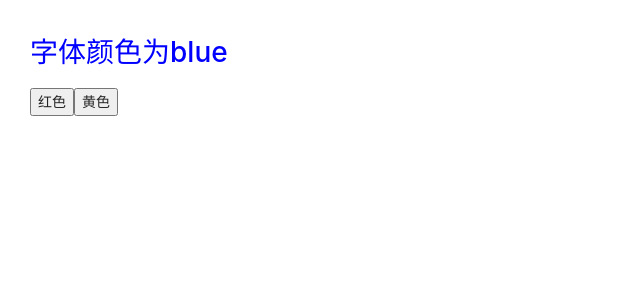
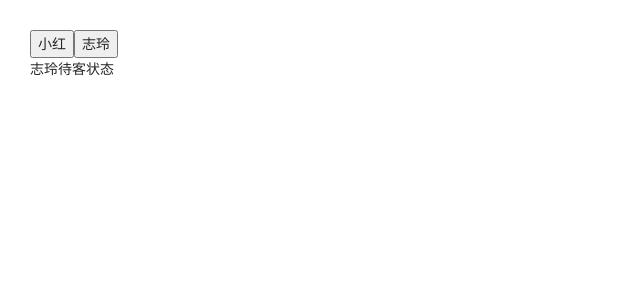
Before and after one commit to jay-sj/react-hooks, a React app: page / in a window 1280 px wide. Shown: the top 300 px of the page, without its empty margins (0-640 px from the left). Built offline with nearby package versions, Linux system fonts and the light colour scheme.

Commit message:
利用useMemo解决性能问题

```diff
--- a/src/pages/Buttons.js
+++ /dev/null
@@ -1,32 +0,0 @@
-/*
- * @Description:按钮组件
- * @Autor: 神曲
- * @Date: 2020-04-26 14:20:46
- * @LastEditors: 神曲
- * @LastEditTime: 2020-04-26 14:52:00
- */
-import React, { useContext } from "react";
-import { ColorContext, UPDATE_COLOR } from "./Color";
-
-const Buttons = () => {
-  const { dispatch } = useContext(ColorContext);
-  return (
-    <div>
-      <button
-        onClick={() => {
-          dispatch({ type: UPDATE_COLOR, color: "red" });
-        }}
-      >
-        红色
-      </button>
-      <button
-        onClick={() => {
-          dispatch({ type: UPDATE_COLOR, color: "yellow" });
-        }}
-      >
-        黄色
-      </button>
-    </div>
-  );
-};
-export default Buttons;
--- a/src/pages/Color.js
+++ /dev/null
@@ -1,29 +0,0 @@
-/*
- * @Description:颜色组件
- * @Autor: 神曲
- * @Date: 2020-04-26 14:29:04
- * @LastEditors: 神曲
- * @LastEditTime: 2020-04-26 14:53:31
- */
-import React, { createContext, useReducer } from "react";
-export const ColorContext = createContext({});
-export const UPDATE_COLOR = "UPDATE_COLOR";
-const reducer = (state, action) => {
-  switch (action.type) {
-    case UPDATE_COLOR:
-      return action.color;
-    default:
-      return state;
-  }
-};
-export const Color = (props) => {
-  // 声明一个reducer 默认值为"blue"
-  const [color, dispatch] = useReducer(reducer, "blue");
-  return (
-    <div>
-      <ColorContext.Provider value={{ color,dispatch}}>
-        {props.children}
-      </ColorContext.Provider>
-    </div>
-  );
-};
--- a/src/pages/Index.js
+++ b/src/pages/Index.js
@@ -1,22 +1,52 @@
 /*
- * @Description:UI主组件-利用useReducer代替Redux
+ * @Description:useMemo解决性能问题
  * @Autor: 神曲
  * @Date: 2020-04-26 14:22:09
  * @LastEditors: 神曲
- * @LastEditTime: 2020-04-26 14:58:13
+ * @LastEditTime: 2020-04-26 16:06:17
  */
-import React from "react";
-import ShowArea from "./showArea";
-import Buttons from "./Buttons";
-import { Color } from "./Color";
-const Index = () => {
+import React, { useState, useMemo } from "react";
+// 父组件
+function Index() {
+  const [xiaohong, setXiaohong] = useState("小红待客状态");
+  const [zhiling, setZhiling] = useState("志玲待客状态");
   return (
     <div>
-      <Color>
-        <ShowArea />
-        <Buttons />
-      </Color>
+      <button
+        onClick={() => {
+          setXiaohong(new Date().getTime());
+        }}
+      >
+        小红
+      </button>
+      <button
+        onClick={() => {
+          setZhiling(new Date().getTime() + "志玲走来了");
+        }}
+      >
+        志玲
+      </button>
+      <ChildComponent name={xiaohong}>{zhiling}</ChildComponent>
     </div>
   );
-};
+}
+// 子组件
+function ChildComponent({ name, children }) {
+  function changeXiaohong(name) {
+    console.log("小红来了");
+    return name + ",小红向我们走来了";
+  }
+  // useMemo解决性能问题 防止父组件每次改变导致子组件也执行，消耗性能
+  const actionXiaohong = useMemo(() => {
+    changeXiaohong(name);
+  }, [name]);
+  // 原始写法
+  // const actionXiaohong =changeXiaohong(name);
+  return (
+    <div>
+      <div>{actionXiaohong}</div>
+      <div>{children}</div>
+    </div>
+  );
+}
 export default Index;
--- a/src/pages/showArea.js
+++ /dev/null
@@ -1,14 +0,0 @@
-/*
- * @Description:UI显示组件
- * @Autor: 神曲
- * @Date: 2020-04-26 14:18:10
- * @LastEditors: 神曲
- * @LastEditTime: 2020-04-26 14:54:02
- */
-import React,{useContext} from "react";
-import {ColorContext} from "./Color"
-function ShowArea() {
-    const {color}=useContext(ColorContext)
-  return <h1 style={{ color:color }}>字体颜色为{color}</h1>;
-}
-export default ShowArea;
```
